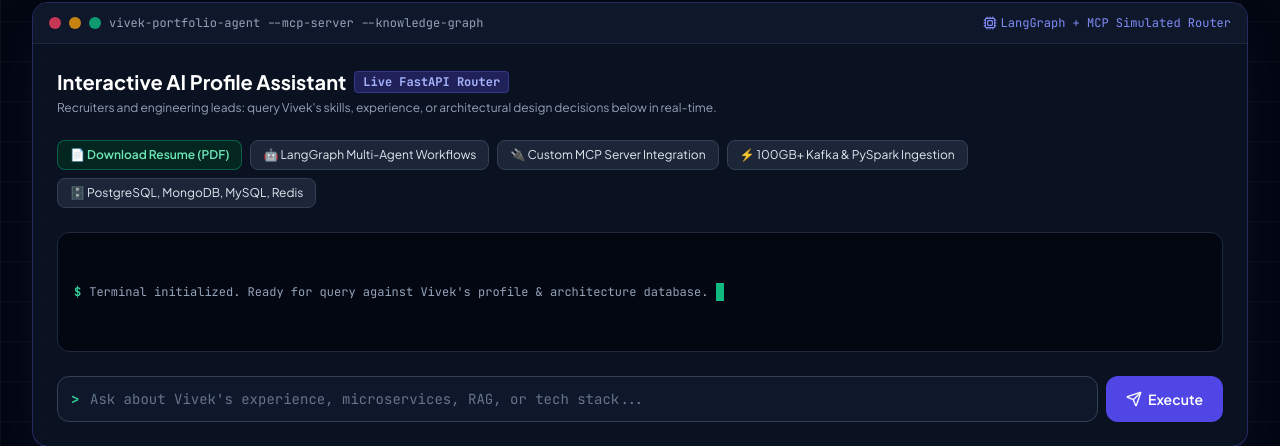
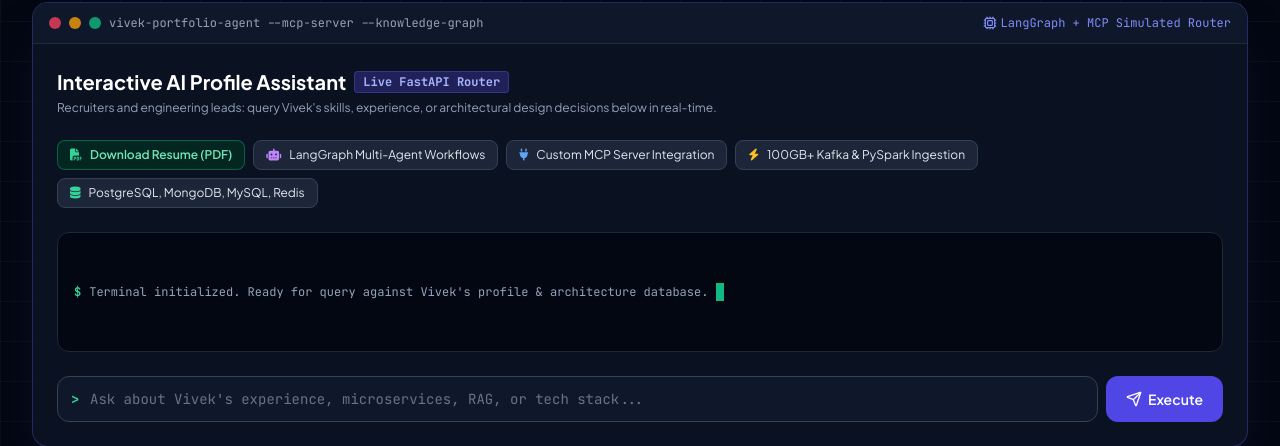
Before and after one commit to vivekjais16/profile_project, a FastAPI app: page / in a window 1280 px wide. Shown: the part 1499-1945 px from the top of the page. Run offline with FastAPI, Linux system fonts and the light colour scheme; data comes from the database, SQL or seed files in the repository; some libraries are stand-ins or nearby versions.

Commit message:
style: replace all raw emojis with Font Awesome icons across UI templates

```diff
--- a/app/static/js/app.js
+++ b/app/static/js/app.js
@@ -129,7 +129,7 @@ document.addEventListener("DOMContentLoaded", () => {
                             </div>
                         </div>
                         <a href="${downloadUrl}" download="Vivek_Jaiswal_Resume.pdf" class="px-4 py-2 rounded-lg bg-emerald-600 hover:bg-emerald-500 text-white font-bold text-xs shadow-md transition flex items-center gap-1.5 whitespace-nowrap">
-                            <span>⬇️ Download PDF</span>
+                            <i class="fa-solid fa-download"></i> <span>Download PDF</span>
                         </a>
                     </div>
                 `;
--- a/app/templates/admin/base.html
+++ b/app/templates/admin/base.html
@@ -28,6 +28,7 @@
             }
         }
     </script>
+    <link rel="stylesheet" href="https://cdnjs.cloudflare.com/ajax/libs/font-awesome/6.5.1/css/all.min.css">
     <script src="https://unpkg.com/lucide@latest"></script>
     <link rel="stylesheet" href="/static/css/custom.css">
 </head>
--- a/app/templates/base.html
+++ b/app/templates/base.html
@@ -35,6 +35,9 @@
             }
         }
     </script>
+
+    <!-- Font Awesome 6 Icons -->
+    <link rel="stylesheet" href="https://cdnjs.cloudflare.com/ajax/libs/font-awesome/6.5.1/css/all.min.css">
 
     <!-- Lucide Icons -->
     <script src="https://unpkg.com/lucide@latest"></script>
--- a/app/templates/index.html
+++ b/app/templates/index.html
@@ -157,20 +157,20 @@
 
                 <!-- Suggested Query Chips -->
                 <div class="flex flex-wrap gap-2">
-                    <button type="button" class="sample-prompt-btn text-xs bg-emerald-950/80 hover:bg-emerald-900 text-emerald-300 border border-emerald-500/40 px-3 py-1.5 rounded-lg transition flex items-center gap-1.5 font-semibold" data-prompt="Download Vivek Jaiswal's full resume PDF">
-                        📄 Download Resume (PDF)
+                    <button type="button" class="sample-prompt-btn text-xs bg-emerald-950/80 hover:bg-emerald-900 text-emerald-300 border border-emerald-500/40 px-3 py-1.5 rounded-lg transition flex items-center gap-2 font-semibold" data-prompt="Download Vivek Jaiswal's full resume PDF">
+                        <i class="fa-solid fa-file-pdf text-emerald-400"></i> Download Resume (PDF)
                     </button>
-                    <button type="button" class="sample-prompt-btn text-xs bg-slate-800/90 hover:bg-slate-700 text-slate-200 border border-slate-700 px-3 py-1.5 rounded-lg transition" data-prompt="Tell me about Vivek's LangGraph and Agentic AI work">
-                        🤖 LangGraph Multi-Agent Workflows
+                    <button type="button" class="sample-prompt-btn text-xs bg-slate-800/90 hover:bg-slate-700 text-slate-200 border border-slate-700 px-3 py-1.5 rounded-lg transition flex items-center gap-2" data-prompt="Tell me about Vivek's LangGraph and Agentic AI work">
+                        <i class="fa-solid fa-robot text-purple-400"></i> LangGraph Multi-Agent Workflows
                     </button>
-                    <button type="button" class="sample-prompt-btn text-xs bg-slate-800/90 hover:bg-slate-700 text-slate-200 border border-slate-700 px-3 py-1.5 rounded-lg transition" data-prompt="How did Vivek build custom Model Context Protocol (MCP) servers?">
-                        🔌 Custom MCP Server Integration
+                    <button type="button" class="sample-prompt-btn text-xs bg-slate-800/90 hover:bg-slate-700 text-slate-200 border border-slate-700 px-3 py-1.5 rounded-lg transition flex items-center gap-2" data-prompt="How did Vivek build custom Model Context Protocol (MCP) servers?">
+                        <i class="fa-solid fa-plug text-blue-400"></i> Custom MCP Server Integration
                     </button>
-                    <button type="button" class="sample-prompt-btn text-xs bg-slate-800/90 hover:bg-slate-700 text-slate-200 border border-slate-700 px-3 py-1.5 rounded-lg transition" data-prompt="What is Vivek's experience with Kafka and PySpark streaming?">
-                        ⚡ 100GB+ Kafka & PySpark Ingestion
+                    <button type="button" class="sample-prompt-btn text-xs bg-slate-800/90 hover:bg-slate-700 text-slate-200 border border-slate-700 px-3 py-1.5 rounded-lg transition flex items-center gap-2" data-prompt="What is Vivek's experience with Kafka and PySpark streaming?">
+                        <i class="fa-solid fa-bolt text-amber-400"></i> 100GB+ Kafka & PySpark Ingestion
                     </button>
-                    <button type="button" class="sample-prompt-btn text-xs bg-slate-800/90 hover:bg-slate-700 text-slate-200 border border-slate-700 px-3 py-1.5 rounded-lg transition" data-prompt="List all databases and search platforms Vivek specializes in">
-                        🗄️ PostgreSQL, MongoDB, MySQL, Redis
+                    <button type="button" class="sample-prompt-btn text-xs bg-slate-800/90 hover:bg-slate-700 text-slate-200 border border-slate-700 px-3 py-1.5 rounded-lg transition flex items-center gap-2" data-prompt="List all databases and search platforms Vivek specializes in">
+                        <i class="fa-solid fa-database text-emerald-400"></i> PostgreSQL, MongoDB, MySQL, Redis
                     </button>
                 </div>
 
```
Also changed, not shown: app/templates/admin/logs.html (+10 -10 lines).
